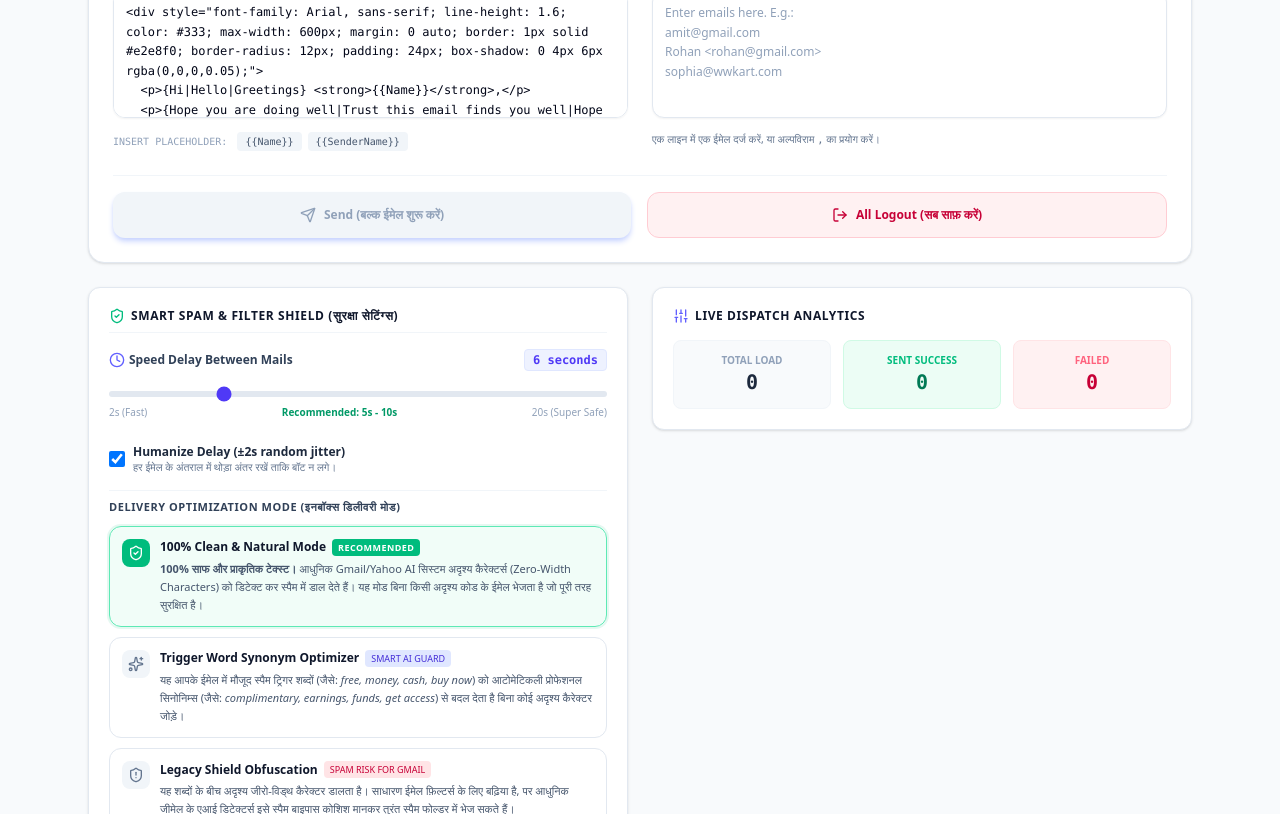
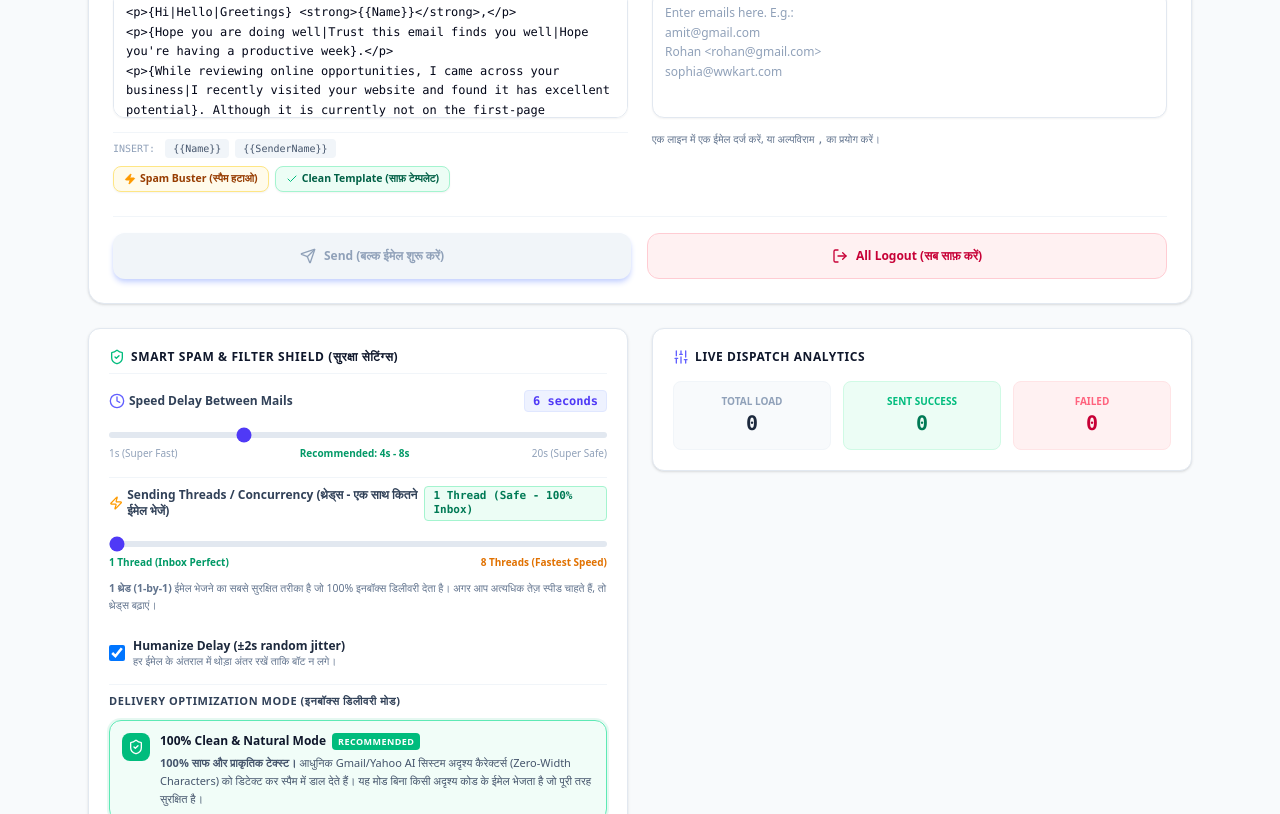
Before and after one commit to sophia-w-hash/new_full_safe_maller, a React (Vite) app: page / in a window 1280 px wide. Shown: the part 620-1434 px from the top of the page. Built offline with nearby package versions, Linux system fonts and the light colour scheme.

Commit message:
Update App.tsx

```diff
--- a/src/App.tsx
+++ b/src/App.tsx
@@ -25,7 +25,8 @@ import {
   Settings,
   ShieldCheck,
   Check,
-  RefreshCw
+  RefreshCw,
+  Zap
 } from 'lucide-react';
 import { MailSendStatus } from './types';
 
@@ -40,14 +41,15 @@ export default function App() {
   const [senderMode, setSenderMode] = useState<'single' | 'bulk'>((localStorage.getItem('senderMode') as 'single' | 'bulk') || 'single');
   const [bulkSendersInput, setBulkSendersInput] = useState(localStorage.getItem('bulkSendersInput') || '');
   const [subject, setSubject] = useState(localStorage.getItem('subject') || '{Quick question for|Regarding website potential of|Important update for} {{Name}}');
-  const [body, setBody] = useState(localStorage.getItem('body') || `<div style="font-family: Arial, sans-serif; line-height: 1.6; color: #333; max-width: 600px; margin: 0 auto; border: 1px solid #e2e8f0; border-radius: 12px; padding: 24px; box-shadow: 0 4px 6px rgba(0,0,0,0.05);">
-  <p>{Hi|Hello|Greetings} <strong>{{Name}}</strong>,</p>
+  const [body, setBody] = useState(localStorage.getItem('body') || `<p>{Hi|Hello|Greetings} <strong>{{Name}}</strong>,</p>
 <p>{Hope you are doing well|Trust this email finds you well|Hope you're having a productive week}.</p>
 <p>{While reviewing online opportunities, I came across your business|I recently visited your website and found it has excellent potential}. Although it is currently not on the first-page listings, your website has a strong base for visitors. I'd like to email the custom quote we prepared for you.</p>
 <p>{Could you please let me know if this is the best email to send it to?|Would it be alright if I share the details with you?|Let me know if you would be interested in taking a look}.</p>
-  <p>{Best regards|Warm regards|Sincerely},<br><strong>{{SenderName}}</strong></p>
-</div>`);
+<p>{Best regards|Warm regards|Sincerely},<br><strong>{{SenderName}}</strong></p>`);
   const [recipientsInput, setRecipientsInput] = useState(localStorage.getItem('recipientsInput') || '');
+  const [concurrency, setConcurrency] = useState(() => {
+    return parseInt(localStorage.getItem('concurrency') || '1');
+  });
 
   // Persist inputs to localStorage
   useEffect(() => {
@@ -60,7 +62,8 @@ export default function App() {
     localStorage.setItem('body', body);
     localStorage.setItem('recipientsInput', recipientsInput);
     localStorage.setItem('deliveryMode', deliveryMode);
-  }, [senderName, senderEmail, appPassword, senderMode, bulkSendersInput, subject, body, recipientsInput, deliveryMode]);
+    localStorage.setItem('concurrency', concurrency.toString());
+  }, [senderName, senderEmail, appPassword, senderMode, bulkSendersInput, subject, body, recipientsInput, deliveryMode, concurrency]);
 
   // Bulk active sending state
   const [recipients, setRecipients] = useState<MailSendStatus[]>([]);
@@ -91,6 +94,7 @@ export default function App() {
   const senderModeRef = useRef(senderMode);
   const bulkSendersInputRef = useRef(bulkSendersInput);
   const deliveryModeRef = useRef(deliveryMode);
+  const concurrencyRef = useRef(concurrency);
 
   // Active/locked credentials for the currently running dispatch session
   const activeSenderEmailRef = useRef('');
@@ -100,11 +104,22 @@ export default function App() {
   const activeBodyRef = useRef('');
   const activeAddUniqueIdToSubjectRef = useRef(false);
   const activeDeliveryModeRef = useRef<'clean' | 'optimized_synonyms' | 'obfuscate'>('clean');
+  const activeConcurrencyRef = useRef(1);
 
   // Keep references in sync with state changes
   useEffect(() => { recipientsRef.current = recipients; }, [recipients]);
   useEffect(() => { delaySecondsRef.current = delaySeconds; }, [delaySeconds]);
   useEffect(() => { randomizeDelayRef.current = randomizeDelay; }, [randomizeDelay]);
+  useEffect(() => { subjectRef.current = subject; }, [subject]);
+  useEffect(() => { bodyRef.current = body; }, [body]);
+  useEffect(() => { addUniqueIdToSubjectRef.current = addUniqueIdToSubject; }, [addUniqueIdToSubject]);
+  useEffect(() => { senderEmailRef.current = senderEmail; }, [senderEmail]);
+  useEffect(() => { appPasswordRef.current = appPassword; }, [appPassword]);
+  useEffect(() => { senderNameRef.current = senderName; }, [senderName]);
+  useEffect(() => { senderModeRef.current = senderMode; }, [senderMode]);
+  useEffect(() => { bulkSendersInputRef.current = bulkSendersInput; }, [bulkSendersInput]);
+  useEffect(() => { deliveryModeRef.current = deliveryMode; }, [deliveryMode]);
+  useEffect(() => { concurrencyRef.current = concurrency; }, [concurrency]);
   useEffect(() => { subjectRef.current = subject; }, [subject]);
   useEffect(() => { bodyRef.current = body; }, [body]);
   useEffect(() => { addUniqueIdToSubjectRef.current = addUniqueIdToSubject; }, [addUniqueIdToSubject]);
@@ -250,6 +265,70 @@ export default function App() {
     }
   };
 
+  // Clean & Fix Template (Spam Buster client-side tool)
+  const runSpamBuster = () => {
+    const spamMap: { [key: string]: string } = {
+      "free": "complimentary",
+      "guaranteed": "assured",
+      "100% satisfied": "fully satisfied",
+      "earn money": "generate income",
+      "make money": "grow income",
+      "risk-free": "secure",
+      "winner": "finalist",
+      "cash": "funds",
+      "millions": "substantial resources",
+      "crypto": "digital assets",
+      "bitcoin": "blockchain asset",
+      "buy now": "get access",
+      "click here": "explore details",
+      "income": "earnings",
+      "marketing": "outreach",
+      "sales": "promotional",
+      "cheap": "affordable",
+      "seo": "online visibility",
+      "google first page": "search ranking",
+      "rank": "position",
+      "offer": "opportunity",
+      "price": "cost",
+      "buy": "acquire",
+      "click": "visit",
+      "link": "page"
+    };
+
+    let subjectCleaned = subject;
+    let bodyCleaned = body;
+    let count = 0;
+
+    for (const [word, replacement] of Object.entries(spamMap)) {
+      const regex = new RegExp(`\\b${word}\\b`, 'gi');
+
+      const subMatches = subjectCleaned.match(regex);
+      if (subMatches) count += subMatches.length;
+      subjectCleaned = subjectCleaned.replace(regex, replacement);
+
+      const bodyMatches = bodyCleaned.match(regex);
+      if (bodyMatches) count += bodyMatches.length;
+      bodyCleaned = bodyCleaned.replace(regex, replacement);
+    }
+
+    if (count > 0) {
+      setSubject(subjectCleaned);
+      setBody(bodyCleaned);
+      addLog(`✨ Spam Buster: Replaced ${count} high-risk words with highly-deliverable synonyms.`);
+      alert(`🎉 Done! Replaced ${count} potential spam words with safe professional synonyms.`);
+    } else {
+      alert("✅ Perfect! No high-risk spam keywords detected in your subject or body.");
+    }
+  };
+
+  const resetToCleanTemplate = () => {
+    if (window.confirm("क्या आप मैसेज और विषय को 100% इनबॉक्स-सुरक्षित टेम्पलेट पर रीसेट करना चाहते हैं? इसमें कोई बाहरी बॉर्डर या फालतू लाइन्स नहीं होंगी।")) {
+      setSubject("{Quick question for|Regarding website potential of|Important update for} {{Name}}");
+      setBody(`<p>{Hi|Hello|Greetings} <strong>{{Name}}</strong>,</p>\n<p>{Hope you are doing well|Trust this email finds you well|Hope you're having a productive week}.</p>\n<p>{While reviewing online opportunities, I came across your business|I recently visited your website and found it has excellent potential}. Although it is currently not on the first-page listings, your website has a strong base for visitors. I'd like to email the custom quote we prepared for you.</p>\n<p>{Could you please let me know if this is the best email to send it to?|Would it be alright if I share the details with you?|Let me know if you would be interested in taking a look}.</p>\n<p>{Best regards|Warm regards|Sincerely},<br><strong>{{SenderName}}</strong></p>`);
+      addLog("🔄 Reset to ultra-clean HTML template (no borders, no extra lines).");
+    }
+  };
+
   // Clear All fields (All Logout)
   const handleAllLogout = () => {
     if (window.confirm('क्या आप सच में सभी क्रेडेंशियल्स, सेटिंग्स और प्राप्तकर्ताओं की सूची को मिटाना (Clear) चाहते हैं?')) {
@@ -259,13 +338,11 @@ export default function App() {
       setSenderMode('single');
       setBulkSendersInput('');
       setSubject('{Quick question for|Regarding website potential of|Important update for} {{Name}}');
-      setBody(`<div style="font-family: Arial, sans-serif; line-height: 1.6; color: #333; max-width: 600px; margin: 0 auto; border: 1px solid #e2e8f0; border-radius: 12px; padding: 24px; box-shadow: 0 4px 6px rgba(0,0,0,0.05);">
-  <p>{Hi|Hello|Greetings} <strong>{{Name}}</strong>,</p>
+      setBody(`<p>{Hi|Hello|Greetings} <strong>{{Name}}</strong>,</p>
 <p>{Hope you are doing well|Trust this email finds you well|Hope you're having a productive week}.</p>
 <p>{While reviewing online opportunities, I came across your business|I recently visited your website and found it has excellent potential}. Although it is currently not on the first-page listings, your website has a strong base for visitors. I'd like to email the custom quote we prepared for you.</p>
 <p>{Could you please let me know if this is the best email to send it to?|Would it be alright if I share the details with you?|Let me know if you would be interested in taking a look}.</p>
-  <p>{Best regards|Warm regards|Sincerely},<br><strong>{{SenderName}}</strong></p>
-</div>`);
+<p>{Best regards|Warm regards|Sincerely},<br><strong>{{SenderName}}</strong></p>`);
       setRecipientsInput('');
       setRecipients([]);
       setBulkLog([]);
@@ -313,14 +390,15 @@ export default function App() {
         return;
       }
 
-      // Find up to 8 pending recipients using the ref to avoid stale state
+      // Find up to activeConcurrencyRef.current pending recipients using the ref to avoid stale state
       const currentRecipients = recipientsRef.current;
       const pendingTargets: { index: number; target: MailSendStatus }[] = [];
+      const currentConcurrency = activeConcurrencyRef.current || 1;
 
       for (let i = 0; i < currentRecipients.length; i++) {
         if (currentRecipients[i].status === 'pending') {
           pendingTargets.push({ index: i, target: currentRecipients[i] });
-          if (pendingTargets.length === 8) break; // Batch of 8
+          if (pendingTargets.length === currentConcurrency) break; // Batch of currentConcurrency size
         }
       }
 
@@ -488,6 +566,7 @@ export default function App() {
     activeBodyRef.current = body;
     activeAddUniqueIdToSubjectRef.current = addUniqueIdToSubject;
     activeDeliveryModeRef.current = deliveryMode;
+    activeConcurrencyRef.current = concurrency;
 
     // Set lists synchronously in state and references immediately to prevent race conditions
     setRecipients(list);
@@ -688,8 +767,9 @@ export default function App() {
                   placeholder="Write message HTML or plain text here..."
                   className="w-full h-32 bg-white text-slate-950 border border-slate-200 rounded-xl p-3 text-xs font-mono placeholder-slate-400 focus:outline-none focus:border-indigo-500 focus:ring-1 focus:ring-indigo-500 transition leading-relaxed resize-none shadow-xs"
                 />
-                <div className="flex flex-wrap gap-1.5 mt-2">
-                  <span className="text-[10px] text-slate-400 self-center uppercase font-mono mr-1">Insert Placeholder:</span>
+                <div className="flex flex-wrap items-center justify-between gap-2 mt-2 pt-1.5 border-t border-slate-100">
+                  <div className="flex flex-wrap gap-1.5">
+                    <span className="text-[10px] text-slate-400 self-center uppercase font-mono mr-1">Insert:</span>
                     <button
                       type="button"
                       onClick={() => setBody(prev => prev + ' {{Name}}')}
@@ -704,6 +784,27 @@ export default function App() {
                     >
                       {"{{SenderName}}"}
                     </button>
+                  </div>
+                  <div className="flex gap-1.5">
+                    <button
+                      type="button"
+                      onClick={runSpamBuster}
+                      className="text-[10.5px] bg-amber-50 hover:bg-amber-100 text-amber-800 font-bold border border-amber-200 px-2.5 py-1 rounded-lg transition flex items-center gap-1 shadow-xs"
+                      title="विषय और बॉडी में से स्पैम शब्दों को हटाकर सुरक्षित पर्यायवाची शब्द लिखें"
+                    >
+                      <Zap className="w-3 h-3 text-amber-500 fill-amber-500" />
+                      Spam Buster (स्पैम हटाओ)
+                    </button>
+                    <button
+                      type="button"
+                      onClick={resetToCleanTemplate}
+                      className="text-[10.5px] bg-emerald-50 hover:bg-emerald-100 text-emerald-800 font-bold border border-emerald-200 px-2.5 py-1 rounded-lg transition flex items-center gap-1 shadow-xs"
+                      title="100% इनबॉक्स-सुरक्षित टेम्पलेट पर रीसेट करें"
+                    >
+                      <Check className="w-3 h-3 text-emerald-500" />
+                      Clean Template (साफ़ टेम्पलेट)
+                    </button>
+                  </div>
                 </div>
               </div>
 
@@ -790,17 +891,51 @@ export default function App() {
                   </div>
                   <input
                     type="range"
-                    min={2}
+                    min={1}
                     max={20}
                     value={delaySeconds}
                     onChange={(e) => setDelaySeconds(parseInt(e.target.value))}
                     className="w-full h-1.5 bg-slate-200 rounded-lg appearance-none cursor-pointer accent-indigo-600"
                   />
                   <div className="flex justify-between text-[10px] text-slate-400">
-                    <span>2s (Fast)</span>
-                    <span className="text-emerald-600 font-semibold">Recommended: 5s - 10s</span>
+                    <span>1s (Super Fast)</span>
+                    <span className="text-emerald-600 font-semibold">Recommended: 4s - 8s</span>
                     <span>20s (Super Safe)</span>
                   </div>
+                </div>
+
+                {/* Sending Concurrency (Threads) */}
+                <div className="space-y-2 pt-2 border-t border-slate-100">
+                  <div className="flex justify-between items-center text-xs font-semibold text-slate-700">
+                    <span className="flex items-center gap-1">
+                      <Zap className="w-4 h-4 text-amber-500" />
+                      Sending Threads / Concurrency (थ्रेड्स - एक साथ कितने ईमेल भेजें)
+                    </span>
+                    <span className={`font-bold px-2 py-0.5 rounded border font-mono text-[11px] ${
+                      concurrency === 1
+                        ? 'text-emerald-700 bg-emerald-50 border-emerald-200'
+                        : concurrency <= 3
+                          ? 'text-indigo-700 bg-indigo-50 border-indigo-200'
+                          : 'text-amber-700 bg-amber-50 border-amber-200'
+                    }`}>
+                      {concurrency === 1 ? '1 Thread (Safe - 100% Inbox)' : `${concurrency} Threads (Parallel)`}
+                    </span>
+                  </div>
+                  <input
+                    type="range"
+                    min={1}
+                    max={8}
+                    value={concurrency}
+                    onChange={(e) => setConcurrency(parseInt(e.target.value))}
+                    className="w-full h-1.5 bg-slate-200 rounded-lg appearance-none cursor-pointer accent-indigo-600"
+                  />
+                  <div className="flex justify-between text-[10px] text-slate-400">
+                    <span className="text-emerald-600 font-bold">1 Thread (Inbox Perfect)</span>
+                    <span className="text-amber-600 font-bold">8 Threads (Fastest Speed)</span>
+                  </div>
+                  <p className="text-[10.5px] text-slate-500 leading-relaxed pt-0.5">
+                    <strong>1 थ्रेड (1-by-1)</strong> ईमेल भेजने का सबसे सुरक्षित तरीका है जो 100% इनबॉक्स डिलीवरी देता है। अगर आप अत्यधिक तेज़ स्पीड चाहते हैं, तो थ्रेड्स बढ़ाएं।
+                  </p>
                 </div>
 
                 {/* Additional anti-spam toggles */}
```
Lines whose indentation alone changed are shown as unchanged.
